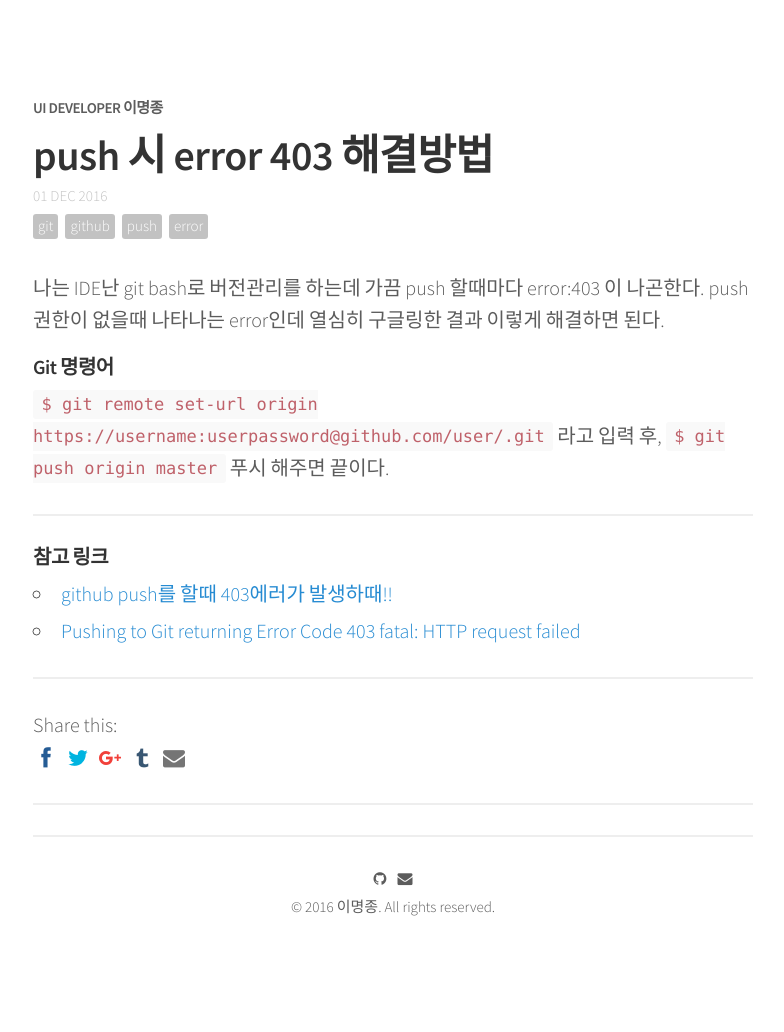
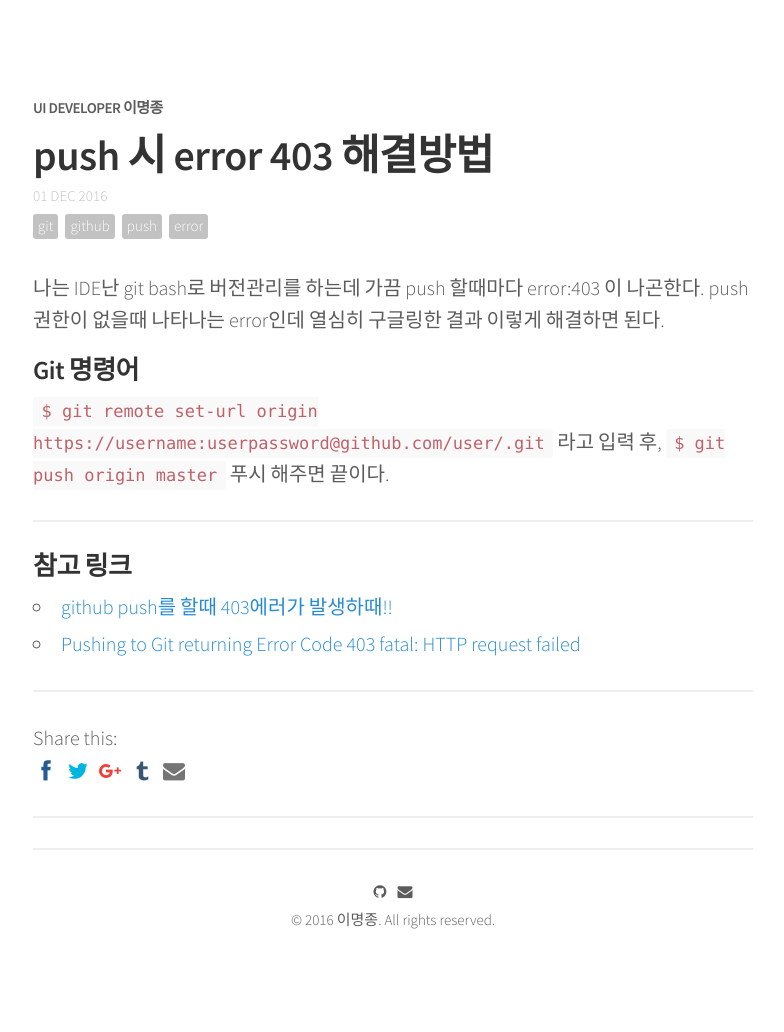
Before and after one commit to qnfzks55/jijong.github.io, a Jekyll site: the page built from _posts/2016-12-01-pusherror.md, in a window 1280 px wide. Shown: the whole page, without its empty margins (247-1031 px from the left). Built offline with Jekyll 4.4.1, drawn with Linux system fonts in a browser that asks for light colours; nearby versions of some CDN libraries; comment, search, counter and statistics services are not loaded.

Commit message:
push 포스트 수정

```diff
--- a/_posts/2016-12-01-pusherror.md
+++ b/_posts/2016-12-01-pusherror.md
@@ -10,13 +10,13 @@ share: true
 
 나는 IDE난 git bash로 버전관리를 하는데 가끔 push 할때마다 error:403 이 나곤한다. push 권한이 없을때 나타나는 error인데 열심히 구글링한 결과 이렇게 해결하면 된다.
 
-##### Git 명령어
+#### Git 명령어
 
 <code>$ git remote set-url origin https://username:userpassword@github.com/user/.git</code> 라고 입력 후,
 <code>$ git push origin master</code> 푸시 해주면 끝이다.
 
 ***
 
-##### 참고 링크
+#### 참고 링크
 - [github push를 할때 403에러가 발생하때!!](http://djdotdata.blogspot.kr/2013/05/github-push-403.html#!/2013/05/github-push-403.html)
 - [Pushing to Git returning Error Code 403 fatal: HTTP request failed](http://stackoverflow.com/questions/7438313/pushing-to-git-returning-error-code-403-fatal-http-request-failed)
```
